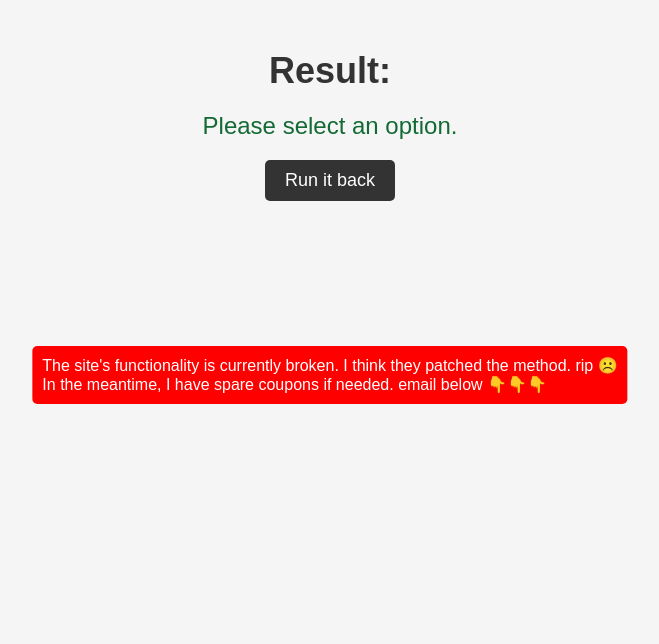
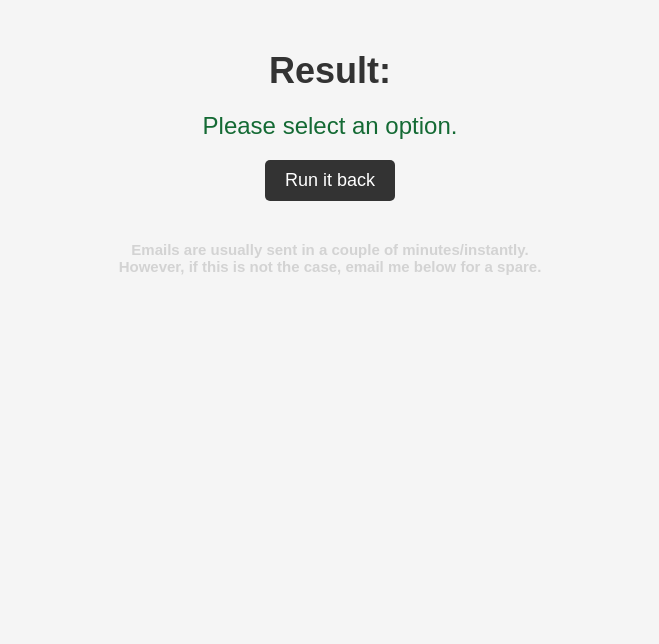
Before and after one commit to Jsontran5/Wingstop-Free-Fries, a Flask app: page /result in a window 1280 px wide. Shown: the part 46-690 px from the top of the page, without its empty margins (310-969 px from the left). Run offline with Flask 3, Linux system fonts and the light colour scheme.

Commit message:
reopened website

```diff
--- a/myapp.py
+++ b/myapp.py
@@ -5,7 +5,7 @@ from wingstopoptimizedfunction import wingstop_survey
 from rubiosfunction import rubios_survey
 import re
 
-RESTRICTED_EMAILS = ['foodsurveycode.s@gmail.com', 'joctopusteo@gmail.com']
+RESTRICTED_EMAILS = ['foodsurveycodes@gmail.com','', " "]
 
 def create_app():
     app = Flask(__name__)
@@ -17,11 +17,13 @@ def create_app():
     @app.route('/submit', methods=['POST'])
     def submit():
         email = request.form.get('email').lower()
+
         # Default message in case no option is selected
         result = "Please select an option."
-        if email not in RESTRICTED_EMAILS:
+        if email in RESTRICTED_EMAILS:
             return redirect(url_for('error'))
-        # Check if a specific option was selected and call the respective function
+
+
         selected_option = request.form.get('option')
         if selected_option == 'wingstop':
             result = wingstop_survey(email)
--- a/templates/base.html
+++ b/templates/base.html
@@ -7,19 +7,19 @@
     <meta name="Wingstopfreefries" content="Select a restaurant to get a coupon code to include with your order!">
 
     <style>
-        /* Reset default margin and padding for all elements */
+
         * {
             margin: 0;
             padding: 0;
             box-sizing: border-box;
         }
 
-        /* Navbar styles */
+        /* Navbar */
         .navbar {
             background-color: #333;
             overflow: hidden;
             list-style: none;
-            /* Remove list item markers (dots) */
+
         }
 
         .nav-item {
@@ -39,7 +39,7 @@
             color: black;
         }
 
-        /* Footer styles */
+        /* Footer */
         footer {
             color: black;
             text-align: center;
@@ -55,11 +55,10 @@
             text-decoration: none;
         }
 
-        /* Site Down Note */
+
         .site-down-note {
             position: fixed;
             bottom: 350px;
-            /* Adjusted to be 60 pixels from the bottom */
             left: 50%;
             transform: translateX(-50%);
             background-color: red;
@@ -80,9 +79,9 @@
     </ul>
     {% block content %}{% endblock %}
 
-    <div class="site-down-note">
+    <!-- <div class="site-down-note">
         The site's functionality is currently broken. I think they patched the method. rip ☹️ <br />In the meantime, I have spare coupons if needed. email below 👇👇👇
-    </div>
+    </div> -->
 
     <footer>
         Contact <a href="mailto:foodsurveycodes@gmail.com">foodsurveycodes@gmail.com</a> if the site is broken (make
--- a/templates/blazepizza.html
+++ b/templates/blazepizza.html
@@ -10,7 +10,6 @@
     h1 {
         text-align: center;
         color: #e16b2a;
-        /* Orange color for Blaze Pizza theme */
         font-size: 36px;
         margin-top: 50px;
     }
@@ -37,7 +36,6 @@
 
     input[type="submit"] {
         background-color: #e16b2a;
-        /* Orange color for the submit button */
         color: #fff;
         border: none;
         padding: 10px 20px;
@@ -48,7 +46,6 @@
 
     input[type="submit"]:hover {
         background-color: #aa5629;
-        /* Darker orange color on hover */
     }
 
     #loading {
@@ -76,7 +73,7 @@
 
 <script>
     function showLoading() {
-        location.reload();
+
         document.getElementById('loading').style.display = 'block';
         document.querySelector('input[type="submit"]').disabled = true;
     }
--- a/templates/pandaexpress.html
+++ b/templates/pandaexpress.html
@@ -73,7 +73,7 @@
 
 <script>
     function showLoading() {
-        location.reload();
+
         document.getElementById('loading').style.display = 'block';
         document.querySelector('input[type="submit"]').disabled = true;
     }
--- a/templates/result.html
+++ b/templates/result.html
@@ -20,7 +20,6 @@
         font-size: 18px;
     }
 
-    /* Additional styling for the result */
     .result-container {
         text-align: center;
         margin-top: 20px;
@@ -48,16 +47,11 @@
         background-color: #201f1f;
     }
 
-    /* Disclaimer styling */
     .disclaimer {
-        color: #f00;
-        /* Red color for emphasis */
-        font-size: 18px;
-        /* Slightly smaller font size */
+        color: #D3D3D3;
+        font-size: 15px;
         margin-top: 40px;
-        /* Increased margin for spacing */
         font-weight: bold;
-        /* Bold text for emphasis */
     }
 </style>
 
@@ -65,8 +59,7 @@
 <div class="result-container">
     <p class="result">{{ result }}</p>
     <a class="run-again" href="/">Run it back</a>
-    <!-- Prominent Disclaimer -->
-    <!-- <p class="disclaimer">Emails are usually sent instantly or in a few minutes.<br /> However, if this is not the case, email me below for a spare.</p> -->
+    <p class="disclaimer">Emails are usually sent in a couple of minutes/instantly.<br /> However, if this is not the case, email me below for a spare.</p>
 </div>
 
 {% endblock %}
--- a/templates/rubios.html
+++ b/templates/rubios.html
@@ -10,7 +10,6 @@
     h1 {
         text-align: center;
         color: #76c043;
-        /* Red color for Rubio's theme */
         font-size: 36px;
         margin-top: 50px;
     }
@@ -37,7 +36,6 @@
 
     input[type="submit"] {
         background-color: #76c043;
-        /* Red color for the submit button */
         color: #fff;
         border: none;
         padding: 10px 20px;
@@ -48,7 +46,6 @@
 
     input[type="submit"]:hover {
         background-color: #598e36;
-        /* Darker red color on hover */
     }
 
     #loading {
@@ -76,7 +73,6 @@
 
 <script>
     function showLoading() {
-        location.reload();
         document.getElementById('loading').style.display = 'block';
         document.querySelector('input[type="submit"]').disabled = true;
     }
--- a/templates/wingstop.html
+++ b/templates/wingstop.html
@@ -74,7 +74,6 @@
 
 <script>
     function showLoading() {
-        location.reload();
         document.getElementById('loading').style.display = 'block';
         document.querySelector('input[type="submit"]').disabled = true;
     }
```
Also changed, not shown: templates/error.html (+2 -10 lines).
